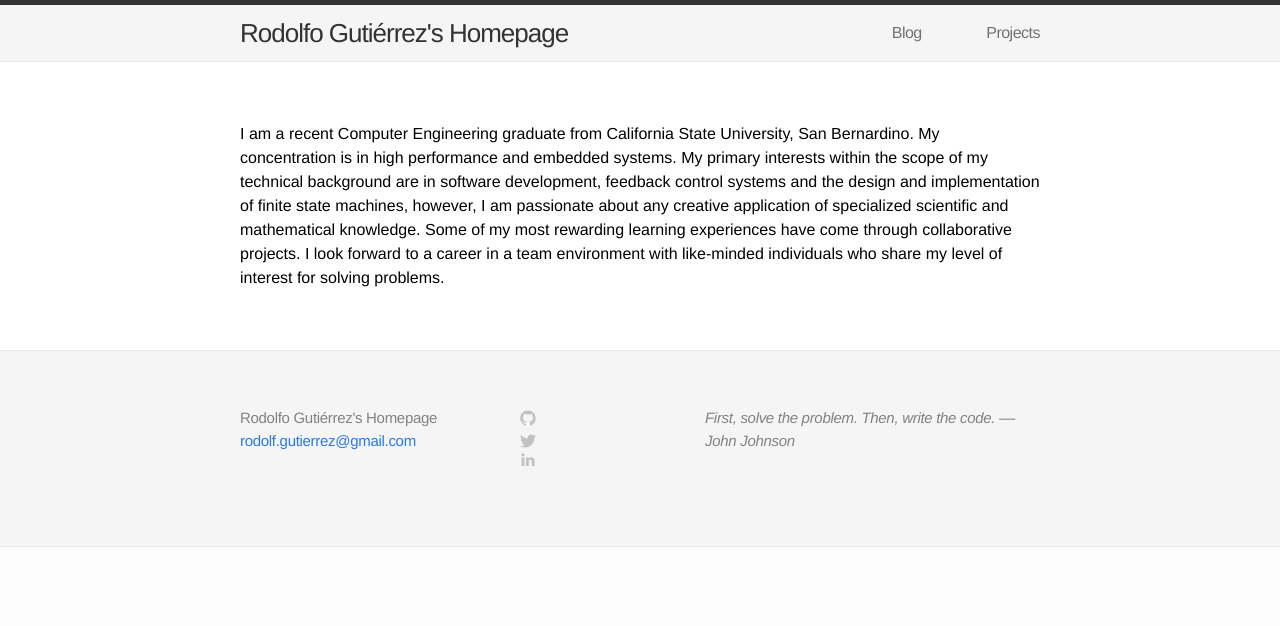
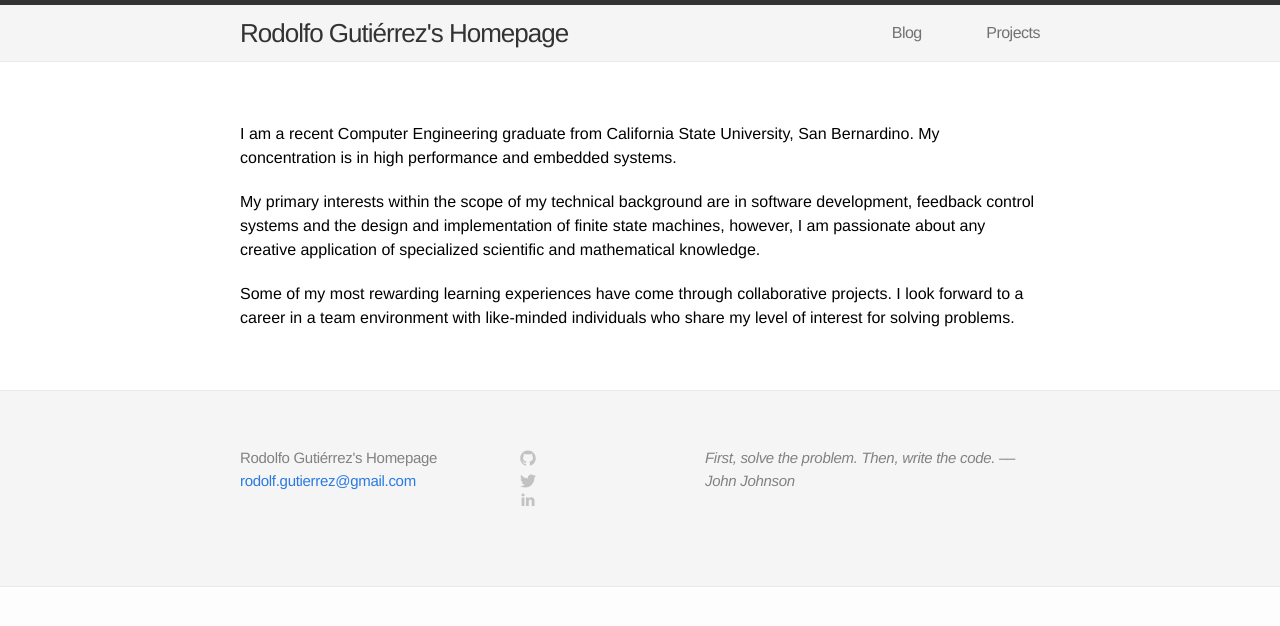
Before and after one commit to gutzrodolfo/arwedding.love, a Jekyll site: the page built from index.html, in a window 1280 px wide. Shown: the top 626 px of the page. Built offline with Jekyll 4.4.1, drawn with Linux system fonts in a browser that asks for light colours.

```diff
--- a/index.html
+++ b/index.html
@@ -2,8 +2,8 @@
 layout: page
 ---
 
-I am a recent Computer Engineering graduate from California State University, San Bernardino. My concentration is in high performance and embedded systems.
+<p> I am a recent Computer Engineering graduate from California State University, San Bernardino. My concentration is in high performance and embedded systems. </p>
 
-My primary interests within the scope of my technical background are in software development, feedback control systems and the design and implementation of finite state machines, however, I am passionate about any creative application of specialized scientific and mathematical knowledge.
+<p> My primary interests within the scope of my technical background are in software development, feedback control systems and the design and implementation of finite state machines, however, I am passionate about any creative application of specialized scientific and mathematical knowledge. </p>
 
-Some of my most rewarding learning experiences have come through collaborative projects. I look forward to a career in a team environment with like-minded individuals who share my level of interest for solving problems.
+<p> Some of my most rewarding learning experiences have come through collaborative projects. I look forward to a career in a team environment with like-minded individuals who share my level of interest for solving problems. </p>
```
